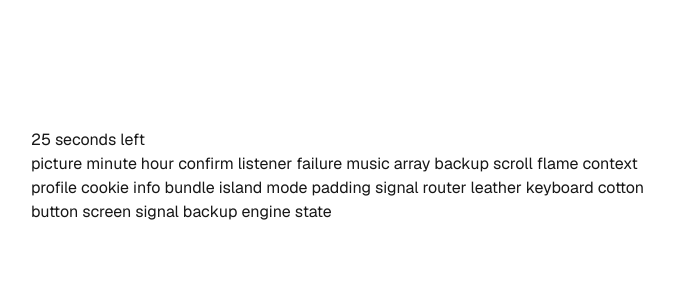
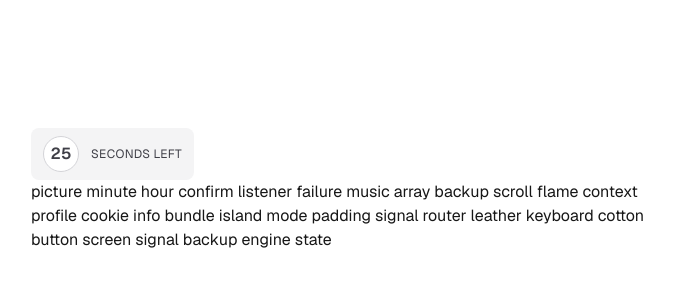
Before and after one commit to StoyanDimitrov0016/type-meter, a Next.js app: page / in a window 1280 px wide. Shown: the top 300 px of the page, without its empty margins (289-963 px from the left). Built offline with nearby package versions, Linux system fonts and the light colour scheme.

Commit message:
refactor: remove reset functionality, improve JSX that it returns and enhance persistence between renders

```diff
--- a/src/components/typing/timer.tsx
+++ b/src/components/typing/timer.tsx
@@ -1,47 +1,46 @@
 "use client";
 
-import { useEffect, useState } from "react";
+import { useState, useRef, useEffect } from "react";
 
 interface TimerProps {
   initialSeconds: number;
-  onReset: () => void;
+  onFinish: () => void;
 }
 
-export default function Timer({ initialSeconds, onReset }: TimerProps) {
-  const [seconds, setSeconds] = useState(initialSeconds);
+export default function Timer({ initialSeconds, onFinish }: TimerProps) {
+  const [remainingSeconds, setRemainingSeconds] = useState(initialSeconds);
+
+  const intervalRef = useRef<ReturnType<typeof setInterval> | null>(null);
 
   useEffect(() => {
-    if (seconds <= 0) return;
-
-    const interval = setInterval(() => {
-      setSeconds((prev) => prev - 1);
+    intervalRef.current = setInterval(() => {
+      setRemainingSeconds((prev) => {
+        if (prev <= 1) {
+          if (intervalRef.current !== null) {
+            clearInterval(intervalRef.current);
+          }
+          onFinish();
+          return 0;
+        }
+        return prev - 1;
+      });
     }, 1000);
 
-    return () => clearInterval(interval);
-  }, [seconds]);
+    return () => {
+      if (intervalRef.current !== null) {
+        clearInterval(intervalRef.current);
+      }
+    };
+  }, [onFinish]);
 
-  const finished = seconds === 0;
-  const suffix = seconds === 1 ? "second" : "seconds";
-
-  const onResetClick = () => {
-    setSeconds(initialSeconds);
-    onReset();
-  };
+  const suffix = remainingSeconds === 1 ? "second" : "seconds";
 
   return (
-    <div>
-      {finished ? (
-        <div>
-          <p>Countdown finished</p>
-          <button onClick={onResetClick}>Reset countdown</button>
-        </div>
-      ) : (
-        <div>
-          <p>
-            {seconds} {suffix} left
-          </p>
-        </div>
-      )}
+    <div className="inline-flex items-center gap-3 rounded-lg bg-zinc-100 px-3 py-2 text-sm text-zinc-700 dark:bg-zinc-900 dark:text-zinc-200">
+      <div className="flex h-9 w-9 items-center justify-center rounded-full border border-zinc-300 bg-white text-base font-semibold dark:border-zinc-700 dark:bg-zinc-950">
+        {remainingSeconds}
+      </div>
+      <span className="text-xs uppercase tracking-wide">{suffix} left</span>
     </div>
   );
 }
```
